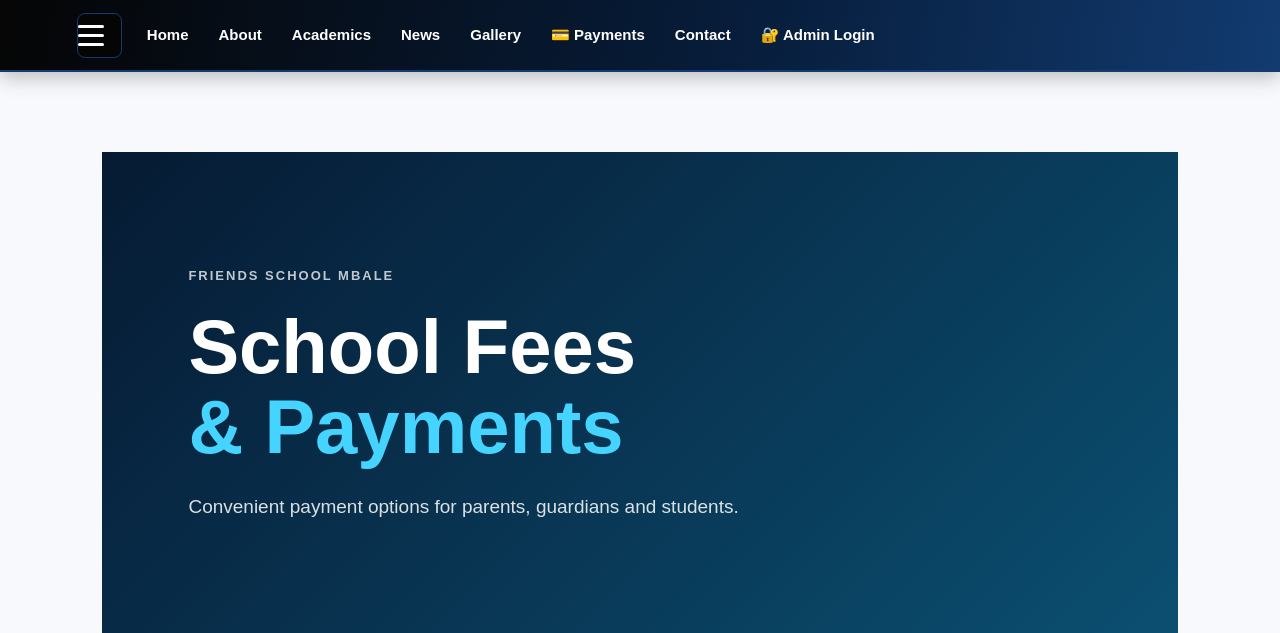
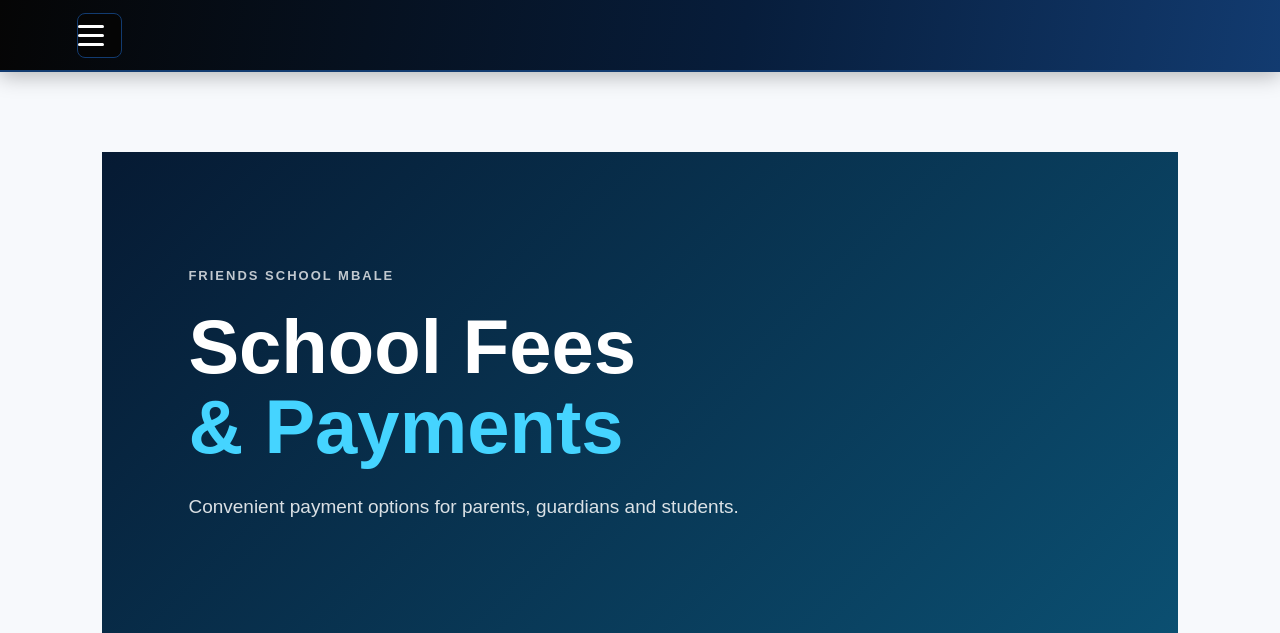
Before and after one commit to johnnychess43/mbale-high-website, a Flask app: page /fees in a window 1280 px wide. Shown: the top 633 px of the page. Run offline with Flask 3, Linux system fonts and the light colour scheme; data that the repository does not hold is empty.

Commit message:
Keep all navigation links inside hamburger dropdown on desktop and mobile

```diff
--- a/static/css/style.css
+++ b/static/css/style.css
@@ -83,36 +83,54 @@ body {
 }
 
 
-/* Navigation menu */
-
+/* Hamburger dropdown menu: hidden until the three-line button is clicked */
 .nav-menu {
+    position: absolute;
+    top: 72px;
+    left: 0;
+    width: min(100%, 360px);
+    max-height: calc(100vh - 82px);
+    overflow-y: auto;
+    background: linear-gradient(180deg, var(--mbale-black), var(--mbale-blue-deep) 70%, var(--mbale-blue));
+    border: 1px solid var(--mbale-blue);
+    border-top: 2px solid var(--mbale-blue);
+    border-radius: 0 0 12px 0;
+    box-shadow: 0 12px 28px rgba(0, 0, 0, 0.35);
+    display: none;
+    flex-direction: column;
+    align-items: stretch;
+    gap: 0;
+    margin-left: 0;
+    padding: 10px 0;
+    z-index: 1001;
+}
+
+.nav-menu.active {
     display: flex;
-    align-items: center;
-    gap: 30px;
-
-    margin-left: 25px;
 }
 
 .nav-menu a {
-    color: white;
+    display: block;
+    width: 100%;
+    color: var(--mbale-white);
     text-decoration: none;
-
     font-size: 15px;
     font-weight: 600;
-
-    transition: 0.3s;
-}
-
-.nav-menu a:hover {
-    color: #8DBBFF;
+    padding: 12px 22px;
+    transition: background-color 0.2s ease, color 0.2s ease;
+}
+
+.nav-menu a:hover,
+.nav-menu a:focus-visible {
+    color: var(--mbale-white);
+    background: var(--mbale-blue);
 }
 
 .nav-menu a:focus-visible,
 .menu-toggle:focus-visible {
     outline: 2px solid #8DBBFF;
-    outline-offset: 4px;
-}
-
+    outline-offset: 2px;
+}
 
 /* =========================================================
    MAIN
@@ -652,33 +670,6 @@ footer a:hover {
    ========================================================= */
 
 @media (max-width: 900px) {
-
-    .nav-menu {
-        position: absolute;
-
-        top: 72px;
-        left: 0;
-
-        width: 100%;
-
-        background: linear-gradient(180deg, var(--mbale-black), var(--mbale-blue-deep) 70%, var(--mbale-blue));
-
-        border-top: 2px solid var(--mbale-blue);
-
-        display: none;
-
-        flex-direction: column;
-
-        align-items: flex-start;
-
-        padding: 25px 8%;
-
-        gap: 20px;
-    }
-
-    .nav-menu.active {
-        display: flex;
-    }
 
     .pathway-grid,
     .info-grid {
```
